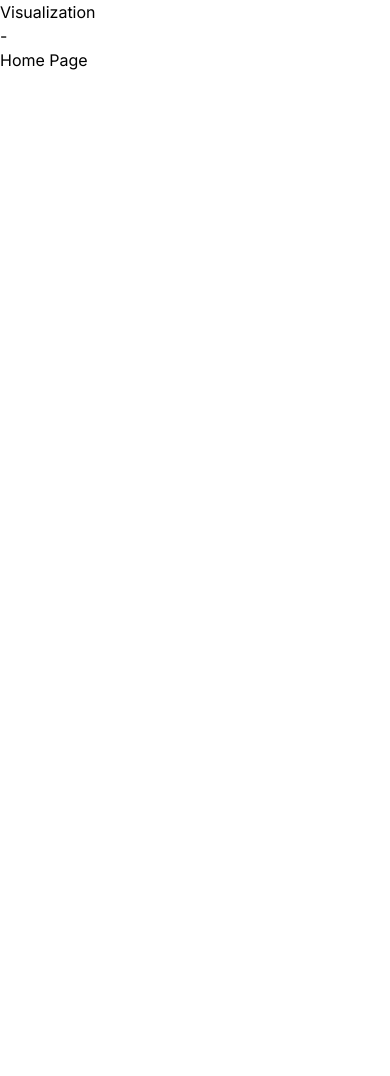
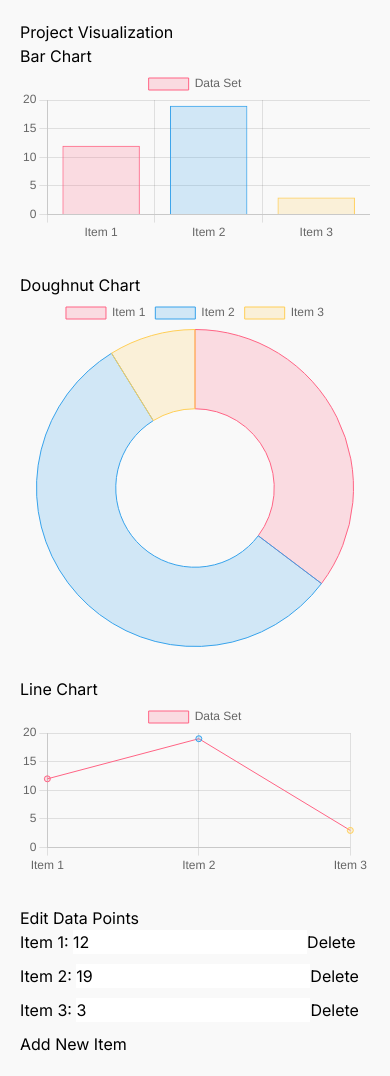
Before and after one commit to Sergei137/cprg-306-Final-Project, a Next.js app: page /visualization in a window 390 px wide. Before the commit the page ends 844 px from the top, so only its background shows below. Built offline with nearby package versions, Linux system fonts and the light colour scheme.

Commit message:
nav,visualization done

```diff
--- a/app/globals.css
+++ b/app/globals.css
@@ -1,103 +1,83 @@
-/* @tailwind base;
-@tailwind components;
-@tailwind utilities;
-
-:root {
-  --foreground-rgb: 0, 0, 0;
-  --background-start-rgb: 214, 219, 220;
-  --background-end-rgb: 255, 255, 255;
-}
-
-@media (prefers-color-scheme: dark) {
-  :root {
-    --foreground-rgb: 255, 255, 255;
-    --background-start-rgb: 0, 0, 0;
-    --background-end-rgb: 0, 0, 0;
-  }
-}
-
-body {
-  color: rgb(var(--foreground-rgb));
-  /* background: linear-gradient(
-      to bottom,
-      transparent,
-      rgb(var(--background-end-rgb))
-    )
-
-    rgb(var(--background-start-rgb));
-} */
-
-/* .header{
-  height: 200px;
-  width: 100%;
-  background-color: #E9EEF6;
-  padding-top: 50px;
-  display: flex;
-  justify-content: center;
-} */
-
 @tailwind base;
 @tailwind components;
 @tailwind utilities;
 
-@import 'bootstrap/dist/css/bootstrap.min.css'
+@import 'bootstrap/dist/css/bootstrap.min.css';
 
-
-
-
-.card-container{
+.card-container {
   height: 300px;
   width: 300px;
   box-shadow: 0px 3px 50px #A5A5A5;
-
 }
 
-/* .card-wrapper{
+.card-top {
+  width: 100%;
+  height: 2%;
+}
+
+.task-holder {
+  width: 100%;
+  height: 98%;
+  padding: 10px 10px;
+  display: flex;
+  flex-direction: column;
+  position: relative;
+}
+
+/* Visualization page's css */
+.visualization-container {
+  max-width: 800px;
+  /* Adjust the width as per your layout */
+  margin: auto;
+  padding: 20px;
+  box-shadow: 0px 0px 10px rgba(0, 0, 0, 0.1);
+  background-color: #f9f9f9;
+}
+
+.chart-container {
+  margin-bottom: 30px;
+}
+
+.edit-container {
+  margin-top: 20px;
+}
+
+.edit-item {
+  margin-bottom: 10px;
+}
+
+/* Uncomment and update the below styles if needed
+.card-wrapper {
   margin-top: 10px;
   width: 270px;
   height: 200px;
   box-shadow: 0px 3px 50px #A5A5A5;
   display: flex;
   flex-direction: column;
-
   padding: 10px;
-}  */
-
-.card-top{
-  width: 100%;
-  height: 2%;
 }
 
-.task-holder{
-  width: 100%;
-  height: 98%;
-  padding: 10px 10px;
-  display : flex;
-  flex-direction: column;
-  position: relative;
-}
-
-/* .card-header{
+.card-header {
   margin-top: 20px;
   margin-bottom: 10px;
   max-width: 80px;
   height: 30px;
   padding: 1px 1px !important;
   text-align: center;
-} */
+}
 
-/* .task-container{
+.task-container {
   height: 600px;
   width: 100%;
   display: flex;
   justify-content: space-around;
-  flex-wrap:wrap;
+  flex-wrap: wrap;
   background-color: #F6F7F8;
+}
 
-} */
-/* .icons {
+.icons {
   position: relative;
   margin-top: 70px;
   left: 210px;
-
-} */
+}
+*/
--- a/app/page.js
+++ b/app/page.js
@@ -1,3 +1,4 @@
+import NavBar from '@/components/NavBar';
 import Link from 'next/link';
 // import Image from 'next/image';
 // import ToDoList from './components/ToDoList';
@@ -6,12 +7,9 @@ import Link from 'next/link';
 export default function Home(){
   return(
     <div>
+      <NavBar/>
       <p>home page, login, registration</p>
-      <p>-</p>
-      <p><Link href="/dashboard">Dashboard Page</Link></p>
-      <p><Link href="/projectDetails">Project Details Page</Link></p>
-      <p><Link href="/toDoList">To Do List Page</Link></p>
-      <p><Link href="/visualization">Visualization Page</Link></p>
+      <p>"Welcome to our ProPlan"<br /> "Collaborative Project Management"</p>
     </div>
   )
 }
--- a/app/visualization/page.js
+++ b/app/visualization/page.js
@@ -1,13 +1,102 @@
-import Link from 'next/link';
+"use client";
 
-export default function visualizationPage() {
+import React, { useState } from 'react';
+import { Bar, Doughnut, Line } from 'react-chartjs-2';
+import Chart from 'chart.js/auto';
+
+const VisualizationPage = () => {
+  const initialData = {
+    labels: ['Item 1', 'Item 2', 'Item 3'],
+    datasets: [
+      {
+        label: 'Data Set',
+        data: [12, 19, 3],
+        backgroundColor: [
+          'rgba(255, 99, 132, 0.2)',
+          'rgba(54, 162, 235, 0.2)',
+          'rgba(255, 206, 86, 0.2)',
+        ],
+        borderColor: [
+          'rgba(255, 99, 132, 1)',
+          'rgba(54, 162, 235, 1)',
+          'rgba(255, 206, 86, 1)',
+        ],
+        borderWidth: 1,
+      },
+    ],
+  };
+
+  const [chartData, setChartData] = useState(initialData);
+
+  const handleDataChange = (value, index) => {
+    const updatedData = [...chartData.datasets[0].data];
+    updatedData[index] = Number(value);
+    setChartData({
+      ...chartData,
+      datasets: [{ ...chartData.datasets[0], data: updatedData }],
+    });
+  };
+
+  const addItem = () => {
+    const newItemLabel = `Item ${chartData.labels.length + 1}`;
+    const newData = [...chartData.datasets[0].data, 0]; // Adding 0 as initial value for new item
+    setChartData({
+      ...chartData,
+      labels: [...chartData.labels, newItemLabel],
+      datasets: [{ ...chartData.datasets[0], data: newData }],
+    });
+  };
+
+  const deleteItem = (index) => {
+    if (chartData.labels.length <= 1) {
+      alert("Cannot delete the last item.");
+      return;
+    }
+    const newLabels = chartData.labels.filter((_, i) => i !== index);
+    const newData = chartData.datasets[0].data.filter((_, i) => i !== index);
+    setChartData({
+      ...chartData,
+      labels: newLabels,
+      datasets: [{ ...chartData.datasets[0], data: newData }],
+    });
+  };
+
   return (
-    <main>
-      <div>
-        <p>Visualization</p>
-        <p>-</p>
-        <Link href="/">Home Page</Link>
+    <div className="visualization-container">
+      <h2>Project Visualization</h2>
+
+      <div className="chart-container">
+        <h3>Bar Chart</h3>
+        <Bar data={chartData} options={{ responsive: true }} />
       </div>
-    </main>
-  )
-}
+
+      <div className="chart-container">
+        <h3>Doughnut Chart</h3>
+        <Doughnut data={chartData} />
+      </div>
+
+      <div className="chart-container">
+        <h3>Line Chart</h3>
+        <Line data={chartData} />
+      </div>
+
+      <div className="edit-container">
+        <h3>Edit Data Points</h3>
+        {chartData.labels.map((label, index) => (
+          <div key={label} className="edit-item">
+            <label>{label}: </label>
+            <input
+              type="number"
+              value={chartData.datasets[0].data[index]}
+              onChange={(e) => handleDataChange(e.target.value, index)}
+            />
+            <button onClick={() => deleteItem(index)}>Delete</button>
+          </div>
+        ))}
+        <button onClick={addItem}>Add New Item</button>
+      </div>
+    </div>
+  );
+};
+
+export default VisualizationPage;
--- /dev/null
+++ b/components/NavBar.js
@@ -0,0 +1,52 @@
+"use client"
+import Link from 'next/link';
+import { useState } from 'react';
+
+const NavBar = () => {
+  const [isMenuOpen, setIsMenuOpen] = useState(false);
+
+  return (
+    <nav className="bg-gray-800 text-white">
+      <div className="max-w-7xl mx-auto px-2 sm:px-6 lg:px-8">
+        <div className="relative flex items-center justify-between h-16">
+          {/* ... Mobile menu button and other UI elements ... */}
+          <div className="hidden sm:block sm:ml-6">
+            <div className="flex space-x-4">
+              {/* Navigation Links */}
+              {navLinks.map((link) => (
+                <Link href={link.href} key={link.name}>
+                  <span className="text-gray-300 hover:bg-gray-700 hover:text-white px-3 py-2 rounded-md text-sm font-medium cursor-pointer">
+                    {link.name}
+                  </span>
+                </Link>
+              ))}
+            </div>
+          </div>
+        </div>
+      </div>
+
+      {/* Mobile menu, show/hide based on menu state. */}
+      <div className={`${isMenuOpen ? 'block' : 'hidden'} sm:hidden`} id="mobile-menu">
+        <div className="px-2 pt-2 pb-3 space-y-1">
+          {/* Mobile Navigation Links */}
+          {navLinks.map((link) => (
+            <Link href={link.href} key={link.name}>
+              <span className="text-gray-300 hover:bg-gray-700 hover:text-white block px-3 py-2 rounded-md text-base font-medium cursor-pointer">
+                {link.name}
+              </span>
+            </Link>
+          ))}
+        </div>
+      </div>
+    </nav>
+  );
+};
+
+const navLinks = [
+  { name: 'Dashboard', href: '/dashboard' },
+  { name: 'Project Details', href: '/projectDetails' },
+  { name: 'To Do List', href: '/toDoList' },
+  { name: 'Visualization', href: '/visualization' },
+];
+
+export default NavBar;
--- a/package.json
+++ b/package.json
@@ -13,10 +13,12 @@
     "@fortawesome/free-solid-svg-icons": "^6.5.1",
     "@fortawesome/react-fontawesome": "^0.2.0",
     "bootstrap": "^5.3.2",
+    "chart.js": "^4.4.1",
     "express": "^4.18.2",
     "font-awesome": "^4.7.0",
     "next": "14.0.3",
     "react": "^18",
+    "react-chartjs-2": "^5.2.0",
     "react-dom": "^18",
     "reactstrap": "^9.2.1"
   },
```
Also changed, not shown: 1 other file (tests, documents, lock files or other folders).
